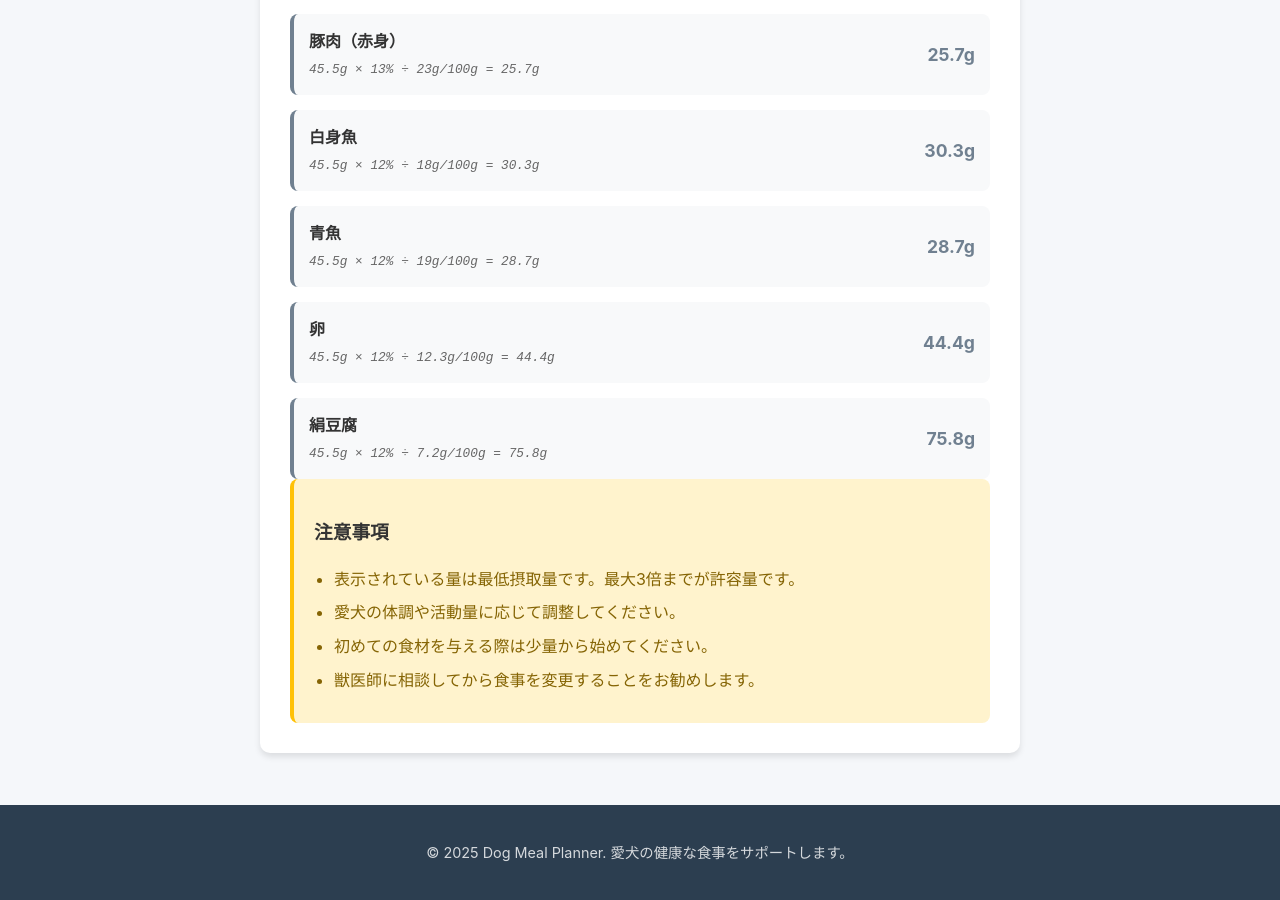
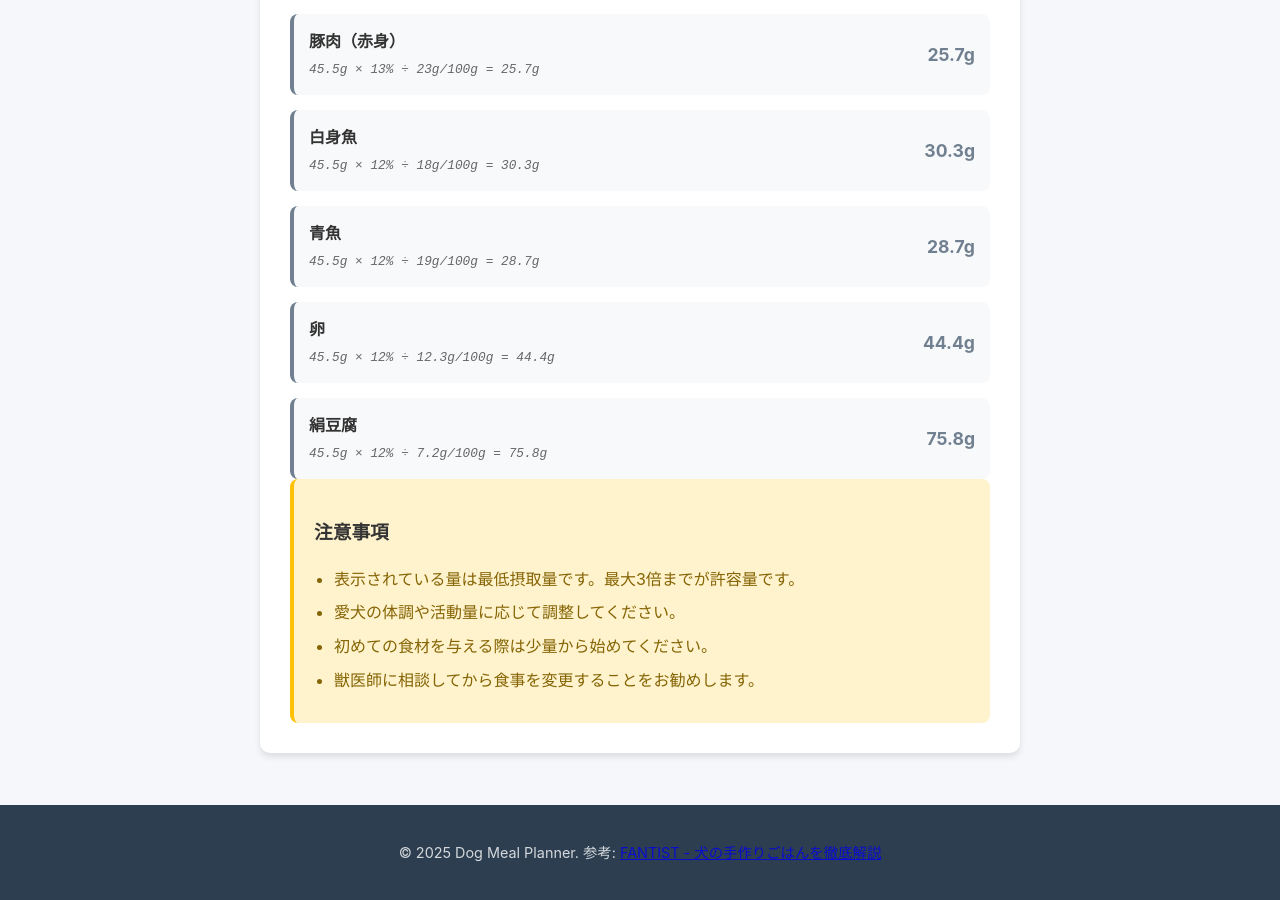
Before and after one commit to argki/dog-meal-planner, a Jekyll site: the page built from index.html, in a window 1280 px wide and 900 px high, scrolled down 2194 px. Built offline with Jekyll 4.4.1, drawn with Linux system fonts in a browser that asks for light colours.

Commit message:
Update: 参考サイトを追記

```diff
--- a/_layouts/default.html
+++ b/_layouts/default.html
@@ -40,7 +40,7 @@
 
     <footer class="site-footer">
         <div class="container">
-            <p>&copy; {{ site.time | date: '%Y' }} {{ site.title }}. 愛犬の健康な食事をサポートします。</p>
+            <p>&copy; {{ site.time | date: '%Y' }} {{ site.title }}. 参考: <a href="https://fantist.com/articles/1024" target="_blank" rel="noopener">FANTIST - 犬の手作りごはんを徹底解説</a></p>
         </div>
     </footer>
 
```
